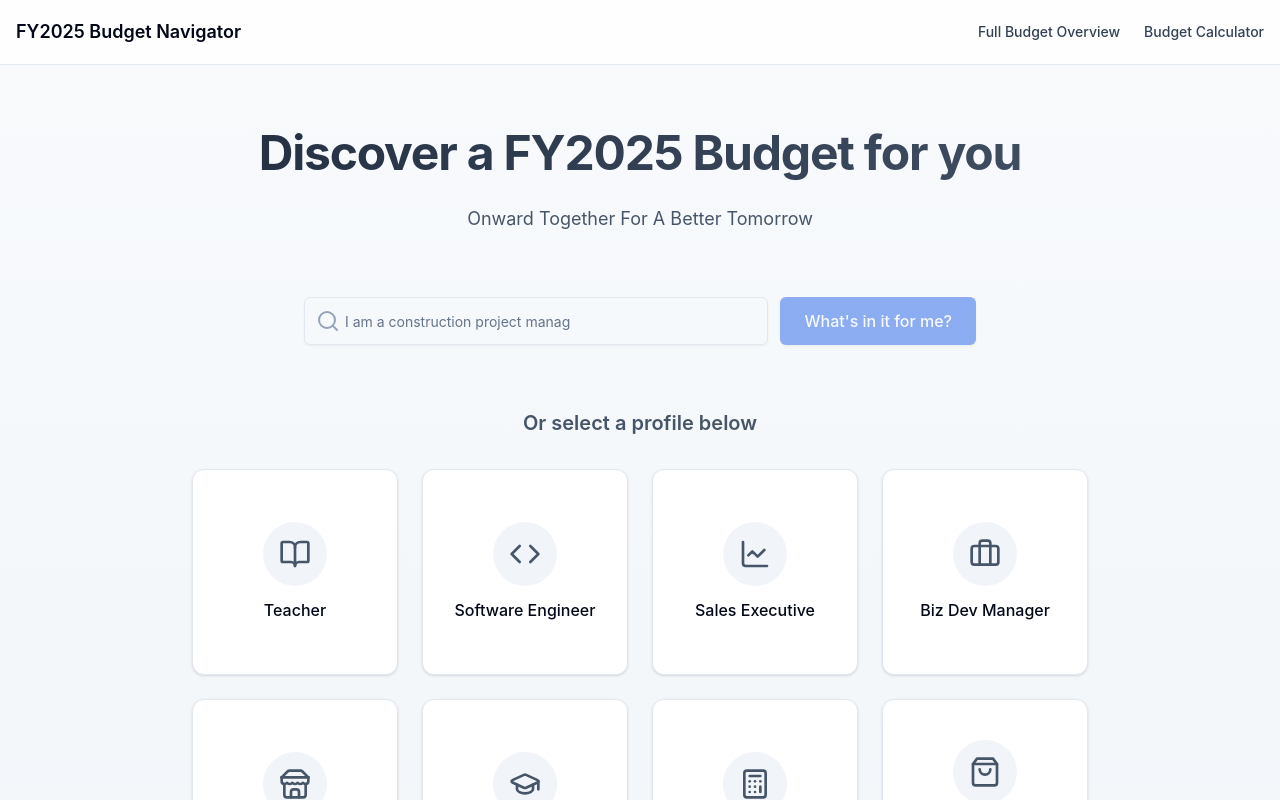
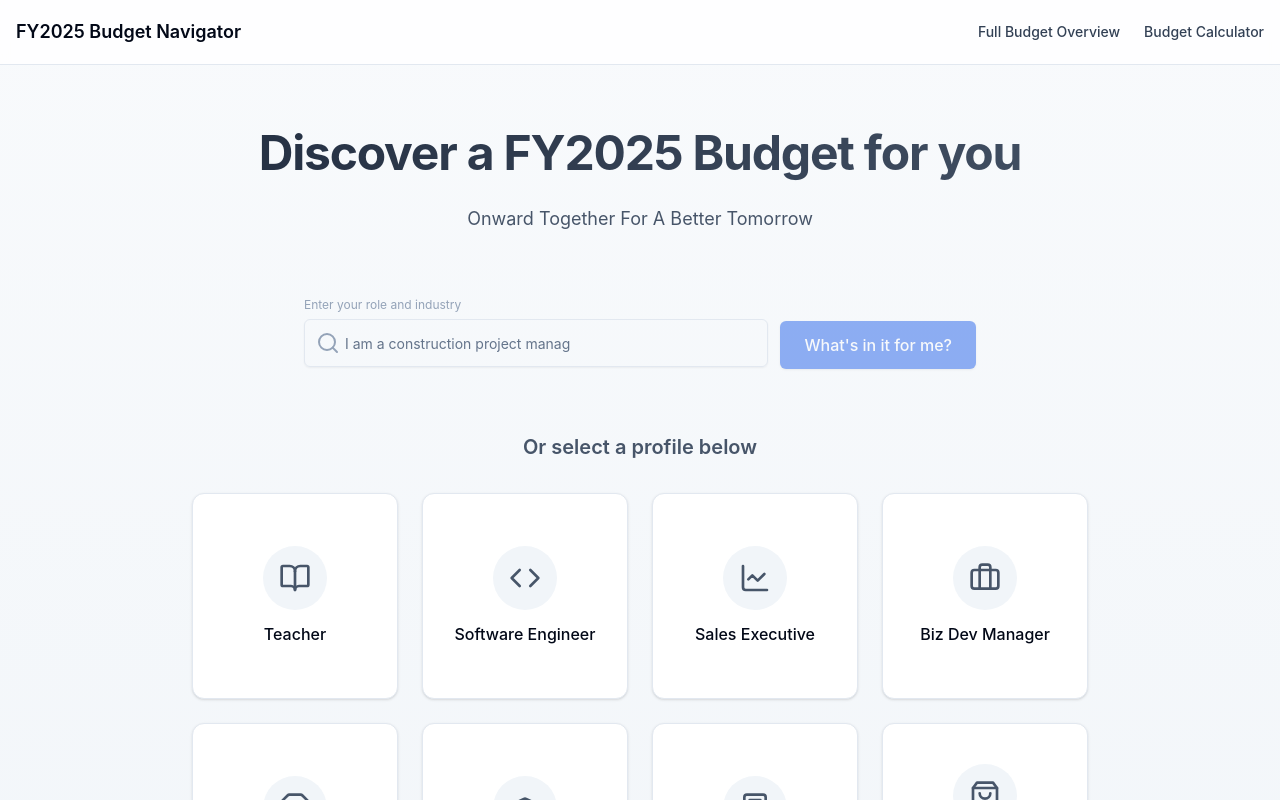
Before and after one commit to daringdolphin/budget-analyser, a Next.js app: page / in a window 1280 px wide. Shown: the top 800 px of the page. Built offline with nearby package versions, Linux system fonts and the light colour scheme.

Commit message:
updated navlinks

```diff
--- a/app/layout.tsx
+++ b/app/layout.tsx
@@ -14,8 +14,8 @@ const geistMono = localFont({
 });
 
 export const metadata: Metadata = {
-  title: "Create Next App",
-  description: "Generated by create next app",
+  title: "FY25 Budget Navigator",
+  description: "Tailored just for you",
 };
 
 export default function RootLayout({
--- a/components/professions/profession-search.tsx
+++ b/components/professions/profession-search.tsx
@@ -83,7 +83,9 @@ export default function ProfessionSearch({ onProfessionSelect }: ProfessionSearc
   return (
     <div className="w-full max-w-2xl mx-auto">
       <form onSubmit={handleSubmit} className="flex flex-col sm:flex-row gap-3">
-        <div className="relative flex-1">
+        <div className="flex-1">
+          <p className="text-xs text-slate-400 mb-1.5">Enter your role and industry</p>
+          <div className="relative">
             <Search className="absolute left-3 top-1/2 transform -translate-y-1/2 text-slate-400" />
             <Input
               type="text"
@@ -93,7 +95,8 @@ export default function ProfessionSearch({ onProfessionSelect }: ProfessionSearc
               onChange={(e) => setProfession(e.target.value)}
             />
           </div>
-        <Button type="submit" className="h-12 px-6 text-base font-medium" disabled={!profession.trim()}>
+        </div>
+        <Button type="submit" className="h-12 px-6 text-base font-medium mt-1 sm:mt-6" disabled={!profession.trim()}>
           What&apos;s in it for me?
         </Button>
       </form>
--- a/components/ui/footer.tsx
+++ b/components/ui/footer.tsx
@@ -14,7 +14,7 @@ export default function Footer() {
           </div>
 
           <div>
-            <h3 className="text-lg font-semibold mb-4">Quick Links</h3>
+            {/* <h3 className="text-lg font-semibold mb-4">Quick Links</h3>
             <ul className="space-y-2 text-sm">
               <li>
                 <Link href="#" className="hover:text-white transition-colors">
@@ -31,7 +31,7 @@ export default function Footer() {
                   Contact
                 </Link>
               </li>
-            </ul>
+            </ul> */}
           </div>
 
           <div>
@@ -48,7 +48,7 @@ export default function Footer() {
               </li>
               <li>
                 <Link
-                  href="https://www.mof.gov.sg/singaporebudget/budget-2024/budget-statement"
+                  href="https://www.mof.gov.sg/docs/librariesprovider3/budget2025/download/pdf/fy2025_budget_statement.pdf"
                   target="_blank"
                   className="hover:text-white transition-colors"
                 >
```
Lines whose indentation alone changed are shown as unchanged.
